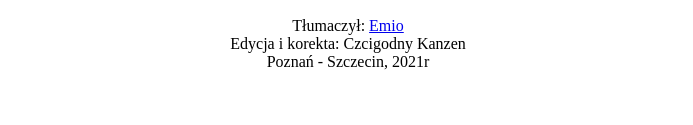
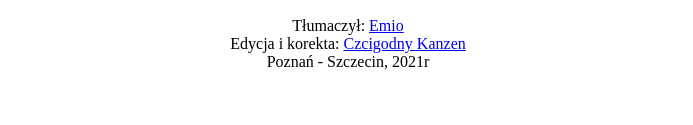
Before and after one commit to kamil-kielczewski/kumarajiva, a plain HTML site: page sutra-calkowitego-wygasniencia-dharmy.html in a window 1280 px wide. Shown: the part 163-288 px from the top of the page, without its empty margins (292-985 px from the left). Drawn offline with Linux system fonts and the light colour scheme.

Commit message:
add: link to Kanzen profile

```diff
--- a/sutra-calkowitego-wygasniencia-dharmy.html
+++ b/sutra-calkowitego-wygasniencia-dharmy.html
@@ -45,7 +45,13 @@
       <div style="margin-top: 20px">
         Tłumaczył: <a href="mailto:kamil.k.kielczewski@gmail.com">Emio</a>
       </div>
-      <div>Edycja i korekta: Czcigodny Kanzen</div>
+      <div>
+        Edycja i korekta:
+        <a
+          href="http://engakuin.net/nauczyciele/#Jeremi%20Szcz%C4%99sny%20Ma%C5%9Blankowski"
+          >Czcigodny Kanzen</a
+        >
+      </div>
       <div>Poznań - Szczecin, 2021r</div>
     </div>
 
```
